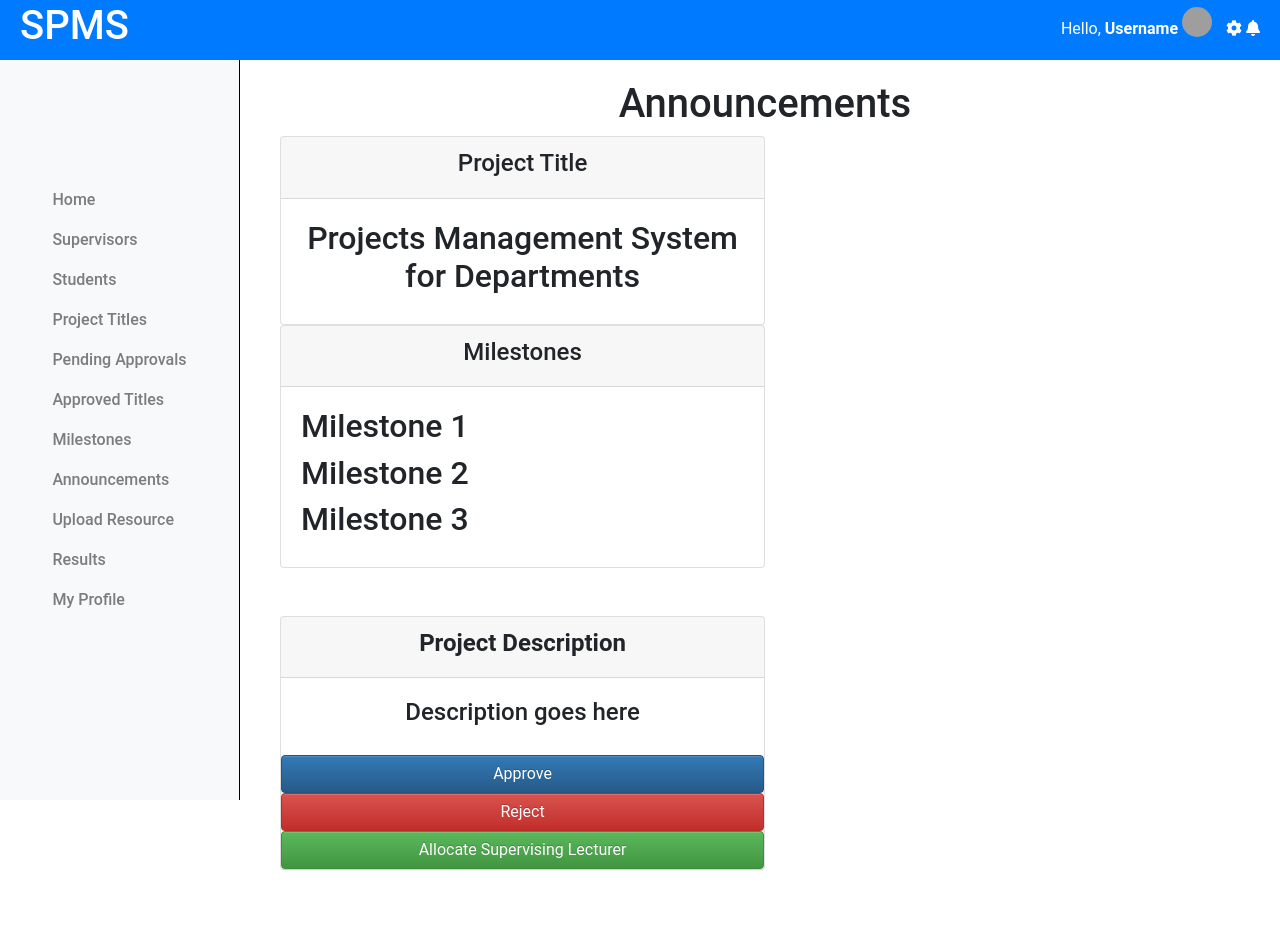
After one commit to Danielkioko18/SPMS, a Django app: page /projects/view/details/ in a window 1280 px wide. The commit adds this page. Run offline with Django 4.2, Linux system fonts and the light colour scheme; some libraries are stand-ins or nearby versions; grey boxes are pictures that could not be loaded.

Commit message:
Announcements, view title details

```diff
--- a/ProjectMS/templates/cordinator/pending_titles.html
+++ b/ProjectMS/templates/cordinator/pending_titles.html
@@ -30,21 +30,21 @@
                                 <td>Mark</td>
                                 <td>Otto</td>
                                 <td>Mark</td>
-                                <td><a href=""> View Project </a></td>
+                                <td>{% url "view_project_details" %}</td>
                             </tr>
                             <tr>
                                 <th scope="row">2</th>
                                 <td>Jacob</td>
                                 <td>Thornton</td>
                                 <td>Mark</td>
-                                <td><a href=""> View Project </a></td>
+                                <td>{% url "view_project_details" %}</td>
                             </tr>
                             <tr>
                                 <th scope="row">3</th>
                                 <td>Larry</td>
                                 <td>the Bird</td>
                                 <td>Mark</td>
-                                <td><a href=""> View Project </a></td>
+                                <td>{% url "view_project_details" %}</td>
                             </tr>
                             </tbody>
                     </table>
--- a/ProjectMS/templates/cordinator/projects.html
+++ b/ProjectMS/templates/cordinator/projects.html
@@ -32,7 +32,7 @@
                                 <td>Otto</td>
                                 <td>@mdo</td>
                                 <td>Mark</td>
-                                <td><a href=""> View Project </a></td>
+                                <td>{% url "view_project_details" %}</td>
                             </tr>
                             <tr>
                                 <th scope="row">2</th>
@@ -40,7 +40,7 @@
                                 <td>Thornton</td>
                                 <td>@fat</td>
                                 <td>Mark</td>
-                                <td><a href=""> View Project </a></td>
+                                <td>{% url "view_project_details" %}</td>
                             </tr>
                             <tr>
                                 <th scope="row">3</th>
@@ -48,7 +48,7 @@
                                 <td>the Bird</td>
                                 <td>@twitter</td>
                                 <td>Mark</td>
-                                <td><a href=""> View Project </a></td>
+                                <td>{% url "view_project_details" %}</td>
                             </tr>
                             </tbody>
                     </table>
--- /dev/null
+++ b/ProjectMS/templates/cordinator/view_project.html
@@ -0,0 +1,46 @@
+{% extends "base.html" %}
+{% load static %}
+
+{% block content %}
+{% include "column1_cord.html" %}
+<div class="content">
+    <div class="container-fluid">
+        <div class="row">
+            <h1 class="text-center" style="width: 100%; border-bottom:lightblue;">Announcements</h1><br>
+            <div class="card mb-">
+                <div class="card-header text-center">
+                    <b><h4>Project Title</h4></b>
+                </div>
+                <div class="card-body">
+                    <h2 class="text-center">Projects Management System for Departments</h2>
+                </div>
+            </div>
+            <div class="card mb-5">
+                <div class="card-header text-center">
+                    <strong><h4>Milestones</h4></strong>
+                </div>
+                <div class="card-body">
+                    <h2>Milestone 1</h2>
+                    <h2>Milestone 2</h2>
+                    <h2>Milestone 3</h2>
+                </div>
+            </div>
+            <div class="card mb-5">
+                <div class="card-header text-center">
+                    <h4><strong>Project Description</strong></h4>
+                </div>
+                <div class="card-body">
+                    <h4 class="text-center">Description goes here</h4>
+                </div>
+                <a href="" class="btn btn-primary">Approve</a>
+                <a href="" class="btn btn-danger">Reject</a>
+                <a href="" class="btn btn-success">Allocate Supervising Lecturer</a>
+            </div>
+        </div>
+    </div>
+</div>
+
+<link rel="stylesheet" href="{% static 'css/student_dashboard.css' %}">
+
+
+{% endblock %}
--- a/ProjectMS/urls.py
+++ b/ProjectMS/urls.py
@@ -29,5 +29,6 @@ urlpatterns = [
     path('projects/pending/', views.pending_titles, name='pending_titles'),
     path('projects/approved/', views.approved_titles, name='approved_titles'),
     path('projects/miletones/', views.view_milestones_cord, name='view_milestones'),
-
+    path('cordinator/make announcement/', views.make_announcement, name='make_announcement'),
+    path('projects/view/details/', views.view_project_title, name='view_project_details'),
 ]
--- a/ProjectMS/views.py
+++ b/ProjectMS/views.py
@@ -76,3 +76,9 @@ def approved_titles(request):
 
 def view_milestones_cord(request):
     return render(request, 'cordinator/milstones_cord.html')
+
+def make_announcement(request):
+    return render(request, 'cordinator/make_announcement.html')
+
+def view_project_title(request):
+    return render(request, 'cordinator/view_project.html')
```
Also changed, not shown: ProjectMS/templates/cordinator/make_announcement.html (added, +40 -0 lines).
